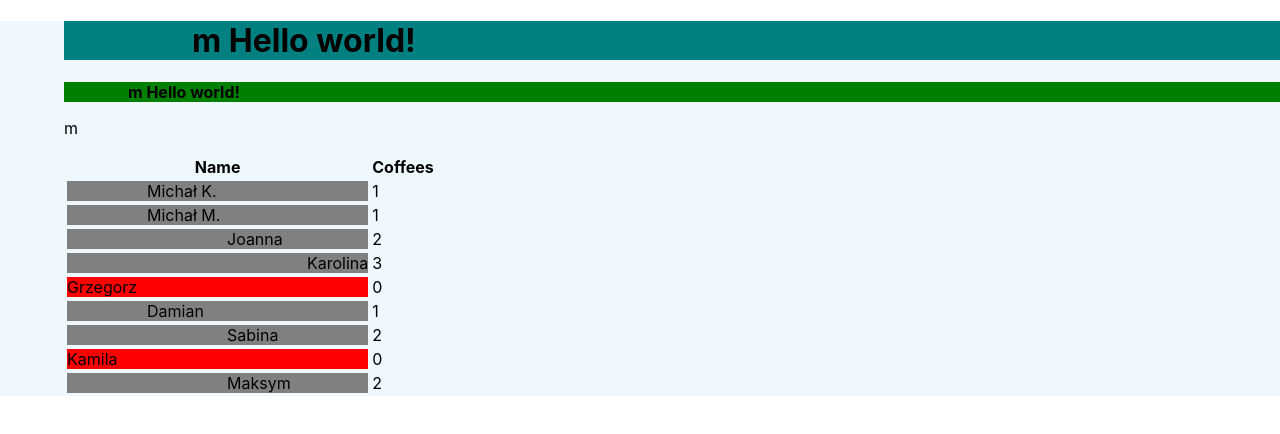
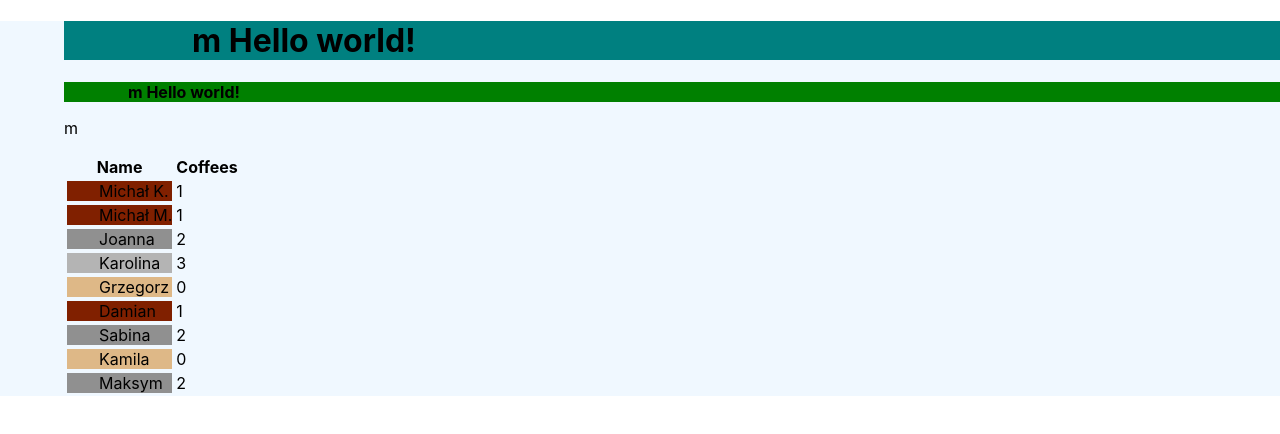
Before and after one commit to argasek/codebrainers-2020-02, a React (Create React App) app: page / in a window 1280 px wide. Shown: the top 434 px of the page. Built offline with nearby package versions, Linux system fonts and the light colour scheme.

Commit message:
Exercise 08 - visual formatting of a component based on variable values

```diff
--- a/src/components/student-list/Student.css
+++ b/src/components/student-list/Student.css
@@ -2,3 +2,23 @@
   background-color: burlywood;
   padding-left: 2rem;
 }
+
+.student.coffee1 {
+  background-color: rgb(128, 32, 0);
+}
+
+.student.coffee2 {
+  background-color: rgb(144, 144, 144);
+}
+
+.student.coffee3 {
+  background-color: rgb(180, 180, 180);
+}
+
+.student.coffee7 {
+  background-color: rgb(220, 220, 220);
+}
+
+.student.coffee10 {
+  background-color: rgb(0, 127, 250);
+}
--- a/src/components/student-list/Student.jsx
+++ b/src/components/student-list/Student.jsx
@@ -1,24 +1,33 @@
 import React from 'react';
 import './Student.css';
-
-
 
 const Student = (props) => {
   const studentName = props.studentName;
   const coffees = props.studentCoffees;
-    const divStyle = {
-      paddingLeft: coffees * 5 + 'em',
-        backgroundColor: coffees===0 ? 'red':'grey'
-    };
+
+  function limitRange(x, min, max) {
+    return Math.min(Math.max(Math.round(x), min), max)
+  }
+
+  /**
+   * @param {number} coffees Number of coffees
+   * @return {string} Returns string like 'coffee0', 'coffee1', …, 'coffee10'
+   */
+  function getCoffeeClassName(coffees) {
+    coffees = limitRange(coffees, 0, 10);
+    return 'coffee' + coffees;
+  }
+
+  const className = 'student' + ' ' + getCoffeeClassName(coffees);
 
   return (
     <tr>
       <td>
-              <div style={divStyle} className="student">
-              {studentName}
+        <div className={ className } >
+          { studentName }
         </div>
       </td>
-            <td>{coffees}</td>
+      <td>{ coffees }</td>
     </tr>
   );
 };
```
Lines whose indentation alone changed are shown as unchanged.
